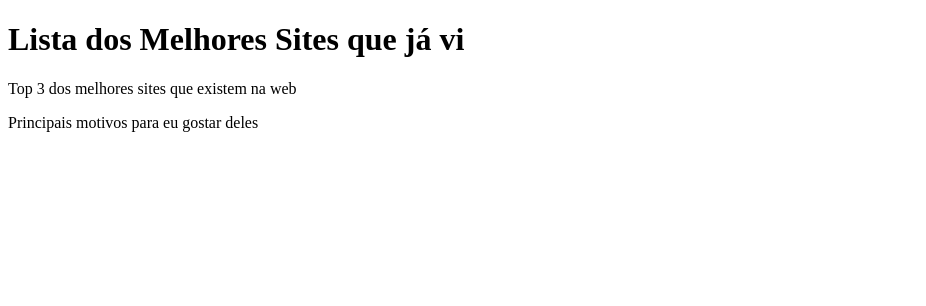
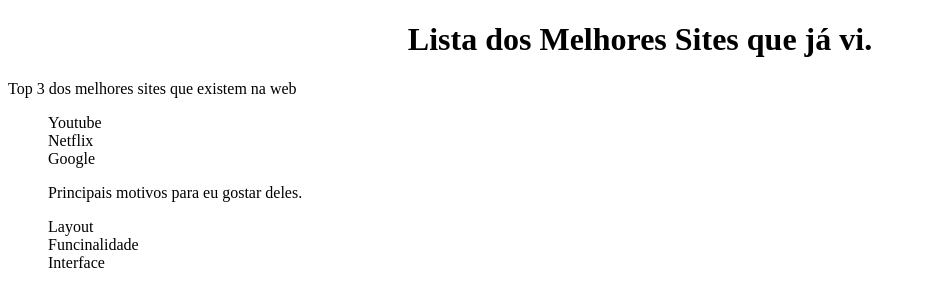
Before and after one commit to nelsonhamada/trybe-exercicios, a plain HTML site: page fundamentos/secao-02-introducao-a-html-e-css/dia-3-HTML/agrupamento-seletores-pseudoclasses/index.html in a window 1280 px wide. Shown: the whole page, without its empty margins (0-926 px from the left). Drawn offline with Linux system fonts and the light colour scheme.

Commit message:
Primeiro exercício de agrupamento concluído.

```diff
--- a/fundamentos/secao-02-introducao-a-html-e-css/dia-3-HTML/agrupamento-seletores-pseudoclasses/index.html
+++ b/fundamentos/secao-02-introducao-a-html-e-css/dia-3-HTML/agrupamento-seletores-pseudoclasses/index.html
@@ -6,8 +6,18 @@
     <link rel="stylesheet" href="style.css">
   </head>
   <body>
-    <h1>Lista dos Melhores Sites que já vi</h1>
+    <h1>Lista dos Melhores Sites que já vi.</h1>
     <p>Top 3 dos melhores sites que existem na web</p>
-    <p>Principais motivos para eu gostar deles</p>
+    <ol>
+      <li>Youtube</li>
+      <li>Netflix</li>
+      <li>Google</li>
+    </ol>
+    <ul>
+    <p>Principais motivos para eu gostar deles.</p>
+    <li> Layout</li>
+    <li> Funcinalidade</li>
+    <li> Interface</li>
+    </ul>
   </body>
 </html>
--- a/fundamentos/secao-02-introducao-a-html-e-css/dia-3-HTML/agrupamento-seletores-pseudoclasses/style.css
+++ b/fundamentos/secao-02-introducao-a-html-e-css/dia-3-HTML/agrupamento-seletores-pseudoclasses/style.css
@@ -0,0 +1,15 @@
+h1 {
+    text-align: center;
+}
+
+li:hover{
+    background-color: blueviolet ;
+}
+
+li:active{
+    font-family: monospace;
+}
+
+ul, ol {
+    list-style: none;
+}
```
